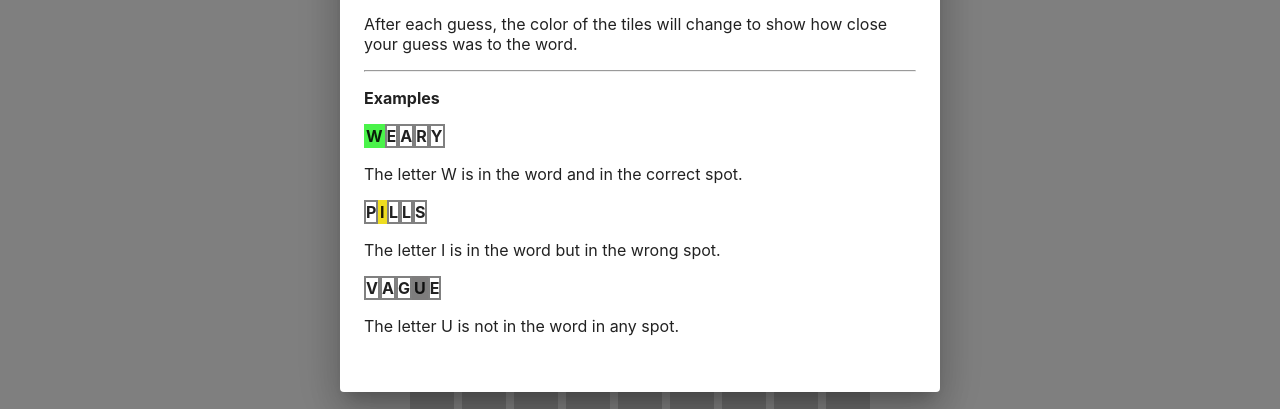
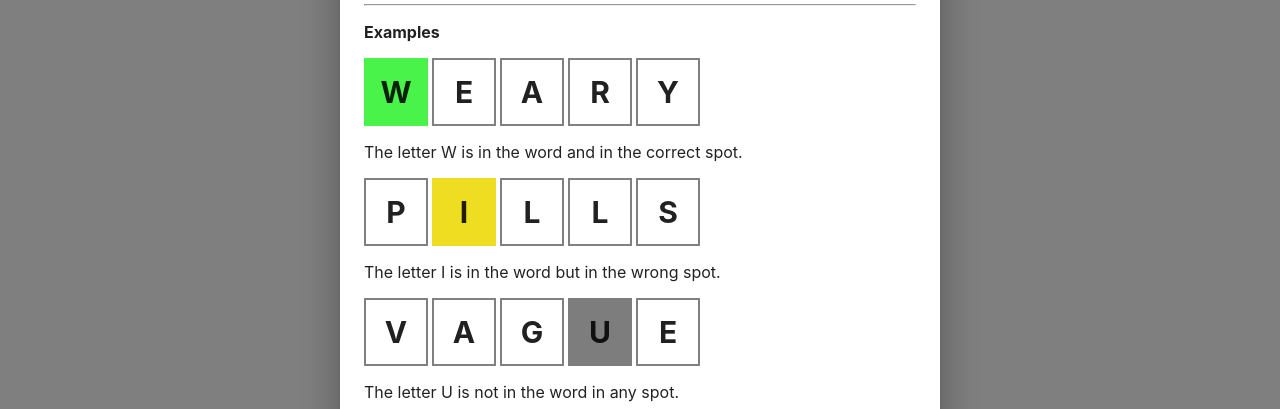
Before and after one commit to MasterAge/nerdle, a React (Create React App) app: page / in a window 1280 px wide. Both pictures are taken after a click on the icon 29 px from the left and 32 px from the top of the page. Shown: the part 273-682 px from the top of the page. Built offline with nearby package versions, Linux system fonts and the light colour scheme; no server answers.

Commit message:
master: Fixed help modal

```diff
--- a/src/game/Main.tsx
+++ b/src/game/Main.tsx
@@ -114,7 +114,10 @@ export class Main extends React.Component<{}, MainState> {
 
     pickWord = () => {
         this.word = this.wordList[Math.floor(Math.random() * this.wordList.length)];
-        // this.addPopup(this.word);
+        // pseudo debug mode check
+        if (document.location.hostname == "localhost") {
+            this.addPopup(this.word);
+        }
     }
 
     positionToString = (position: number): string => {
@@ -220,7 +223,7 @@ export class Main extends React.Component<{}, MainState> {
 
             this.addPopup(popupMessage);
             this.playerStats.addGame(this.attempt + 1, won);
-            setTimeout(() => this.setState({statsModal: true}), 1000);
+            setTimeout(() => this.setState({statsModal: true}), 2000);
             saveStats(this.playerStats);
         }
     }
--- a/src/game/Modal/HelpModal.tsx
+++ b/src/game/Modal/HelpModal.tsx
@@ -1,9 +1,21 @@
+/** @jsxImportSource @emotion/react */
 import React from "react";
 import {CommonModal, CommonModalProps} from "./CommonModal/CommonModal";
 import "./Modals.css";
 import {LetterCell} from "../LetterDisplay/LetterDisplay";
 import {LetterStates} from "../Models";
 import {ColourTheme} from "../Style";
+import {css} from "@emotion/react";
+
+const modalCellRow = css`
+  display: grid;
+  grid-template-columns: repeat(5, 1fr);
+  grid-template-rows: repeat(1, 68px);
+  height: 68px;
+  width: 336px;
+  grid-gap: 4px;
+  font-size: 30px;
+`;
 
 interface HelpModalProps extends CommonModalProps {
     theme: ColourTheme;
@@ -18,7 +30,7 @@ export function HelpModal(props: HelpModalProps)  {
                 your guess was to the word.</p>
             <hr/>
             <p><b>Examples</b></p>
-            <div className="cellRow modalCellRow">
+            <div css={modalCellRow}>
                 <LetterCell letter={"W"} letterState={LetterStates.CORRECT} theme={props.theme}/>
                 <LetterCell letter={"E"} letterState={LetterStates.BASE} theme={props.theme}/>
                 <LetterCell letter={"A"} letterState={LetterStates.BASE} theme={props.theme}/>
@@ -26,7 +38,7 @@ export function HelpModal(props: HelpModalProps)  {
                 <LetterCell letter={"Y"} letterState={LetterStates.BASE} theme={props.theme}/>
             </div>
             <p>The letter W is in the word and in the correct spot.</p>
-            <div className="cellRow modalCellRow">
+            <div css={modalCellRow}>
                 <LetterCell letter={"P"} letterState={LetterStates.BASE} theme={props.theme}/>
                 <LetterCell letter={"I"} letterState={LetterStates.CLOSE} theme={props.theme}/>
                 <LetterCell letter={"L"} letterState={LetterStates.BASE} theme={props.theme}/>
@@ -35,7 +47,7 @@ export function HelpModal(props: HelpModalProps)  {
             </div>
             <p>The letter I is in the word but in the wrong spot.</p>
 
-            <div className="cellRow modalCellRow">
+            <div css={modalCellRow}>
                 <LetterCell letter={"V"} letterState={LetterStates.BASE} theme={props.theme}/>
                 <LetterCell letter={"A"} letterState={LetterStates.BASE} theme={props.theme}/>
                 <LetterCell letter={"G"} letterState={LetterStates.BASE} theme={props.theme}/>
--- a/src/game/Modal/Modals.css
+++ b/src/game/Modal/Modals.css
@@ -1,9 +1,3 @@
-/* Help Modal */
-.modalCellRow {
-    justify-content: left;
-    align-items: flex-start;
-}
-
 /* StatDisplay */
 .statValue {
     font-size: 36px;
```
